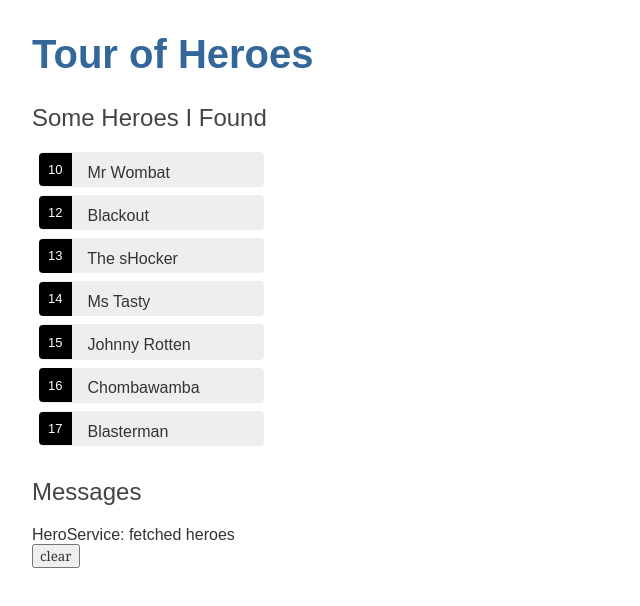
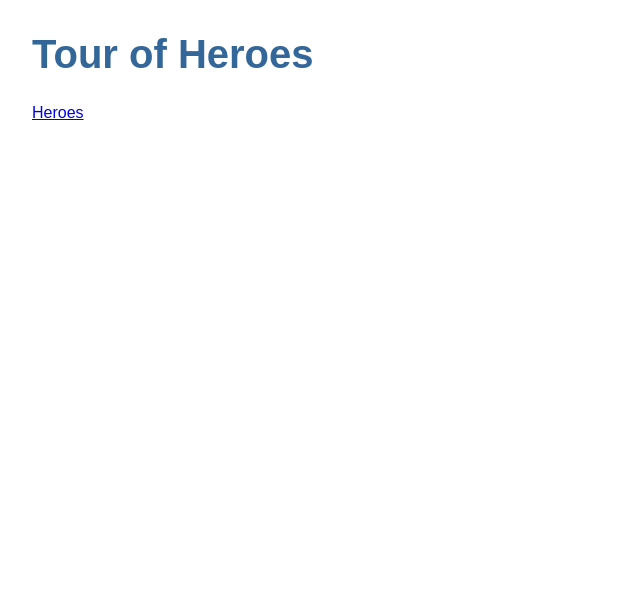
Before and after one commit to psantimauro/Git, an Angular app in the folder Angular/angular-tour-of-heroes/: page / in a window 1280 px wide. Shown: the top 606 px of the page, without its empty margins (0-640 px from the left). Built offline with nearby package versions, Linux system fonts and the light colour scheme.

Commit message:
updated app componenet to render router outlet and added ssmiple nav to heros component

```diff
--- a/Angular/angular-tour-of-heroes/src/app/app.component.html
+++ b/Angular/angular-tour-of-heroes/src/app/app.component.html
@@ -1,4 +1,6 @@
 <h1> {{ title }}</h1>
-
-<app-heroes></app-heroes>
+<nav>
+   <a routerLink="/heroes">Heroes</a>
+</nav>
+<router-outlet></router-outlet>
 <app-messages></app-messages>
```
